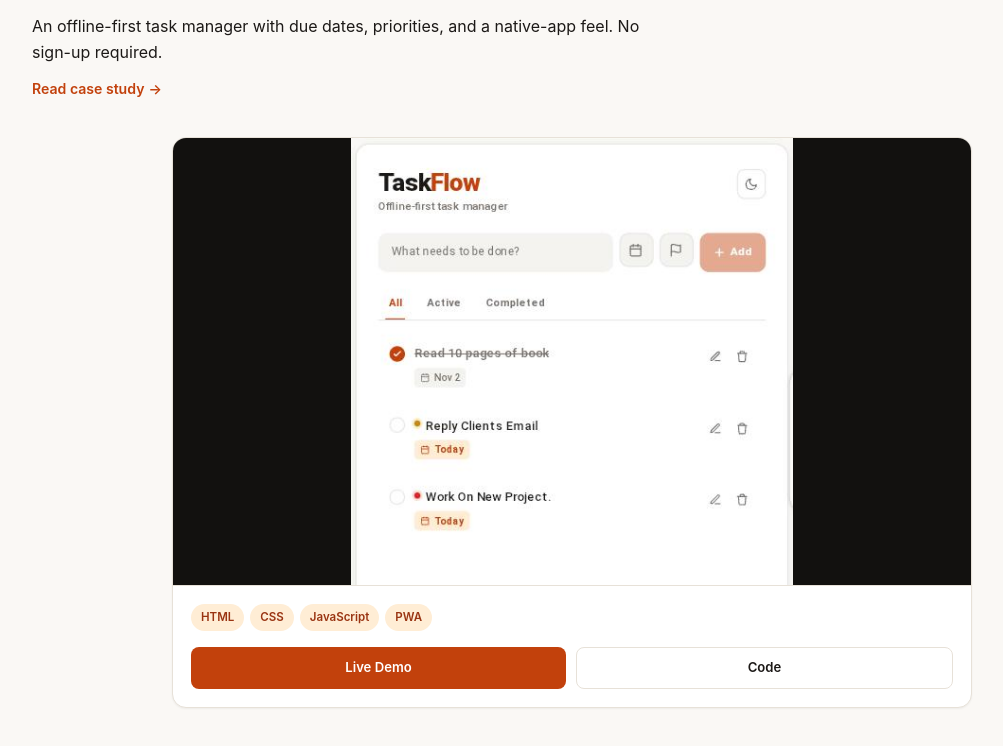
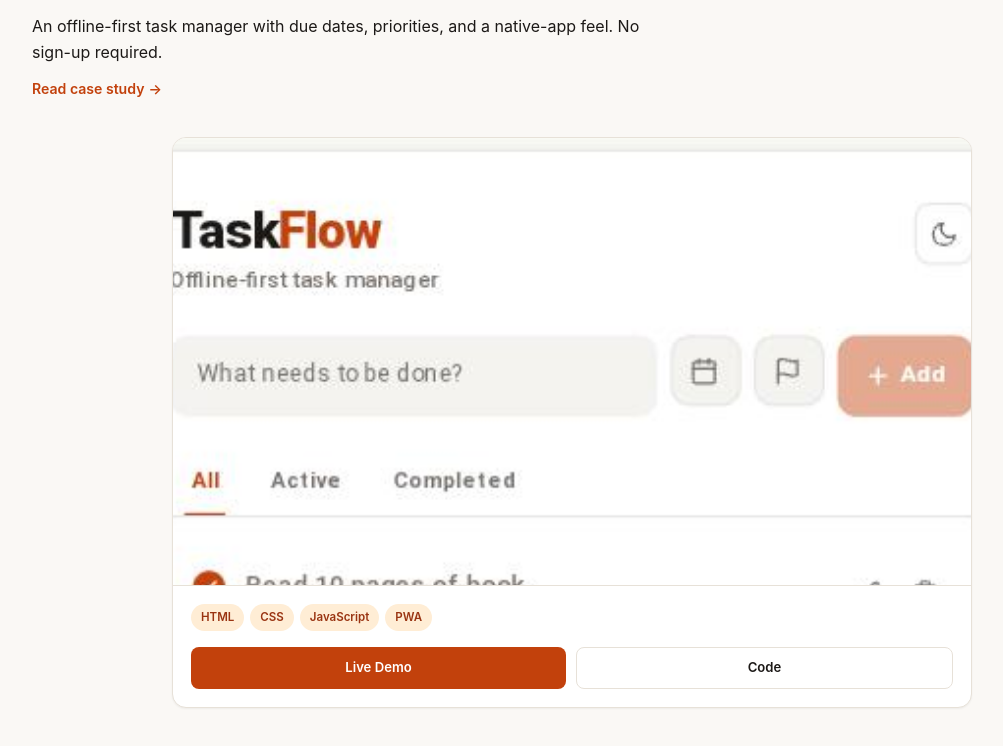
Before and after one commit to mustaphyambal-maker/portfolio, a plain HTML site: page index.html in a window 1280 px wide. Shown: the part 724-1470 px from the top of the page, without its empty margins (68-1071 px from the left). Drawn offline with Linux system fonts and the light colour scheme.

Commit message:
edited css

```diff
--- a/styles.css
+++ b/styles.css
@@ -370,18 +370,17 @@ body.menu-open { overflow: hidden; }
    PERFECT SCREENSHOT FIT
    ============================================================ */
 .project-thumb {
-  background: #12110f !important; /* Dark background to match the app's dark mode */
-  border-bottom: 1px solid var(--border);
-  display: flex;
-  justify-content: center;
-  align-items: flex-start;
+  background: var(--surface-alt) !important;
+  display: block;
   overflow: hidden;
+  position: relative;
 }
 
 .project-thumb img {
-  width: 100%;
-  height: auto;
-  max-height: 100%;
-  object-fit: contain !important;
-  object-position: top center !important;
+  width: 100% !important;
+  height: 100% !important;
+  object-fit: cover !important;
+  object-position: top center !important; /* Shows the top of the app */
+  transform: scale(1.15); /* Zooms in slightly to fill the width */
+  transform-origin: top center;
 }
```
